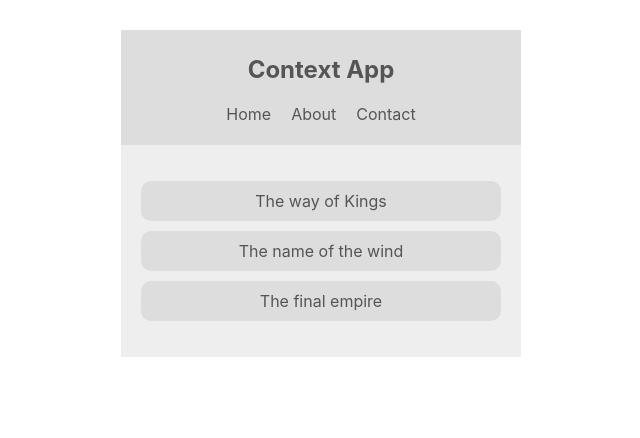
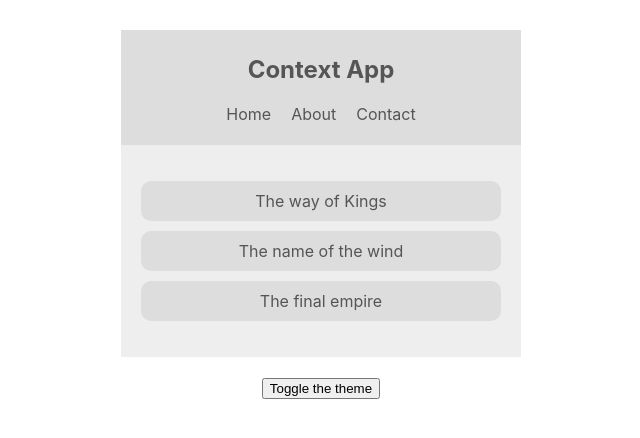
Before and after one commit to sawepeter/ReactContext-Hooks, a React (Create React App) app: page / in a window 1280 px wide. Shown: the top 438 px of the page, without its empty margins (319-959 px from the left). Built offline with nearby package versions, Linux system fonts and the light colour scheme.

Commit message:
toggle theme update

```diff
--- a/src/App.js
+++ b/src/App.js
@@ -2,6 +2,7 @@
 import React from 'react';
 import BookList from "./components/BookList";
 import ThemeContextProvider from "./contexts/ThemeContext";
+import ThemeToggle from "./components/ThemeToggle";
 
 
 function App() {
@@ -10,6 +11,7 @@
       <ThemeContextProvider>
        <Navbar/>
        <BookList/>
+       <ThemeToggle/>
       </ThemeContextProvider>
 
 
--- /dev/null
+++ b/src/components/ThemeToggle.js
@@ -0,0 +1,14 @@
+import React, { Component } from 'react';
+import { ThemeContext } from '../contexts/ThemeContext';
+
+class ThemeToggle extends Component {
+    static contextType = ThemeContext;
+    render() {
+        const { toggleTheme } = this.context;
+        return (
+            <button onClick={toggleTheme}>Toggle the theme</button>
+        );
+    }
+}
+
+export default ThemeToggle;
--- a/src/contexts/ThemeContext.js
+++ b/src/contexts/ThemeContext.js
@@ -8,9 +8,12 @@
         light: {syntax: '#555', ui: '#ddd', bg: '#eee'},
         dark: {syntax: '#ddd', ui: '#333', bg: '#555'}
      }
+     toggleTheme = () => {
+        this.setState({ isLightTheme: !this.state.isLightTheme });
+     }
     render() {
         return (
-            <ThemeContext.Provider value={{...this.state}}>
+            <ThemeContext.Provider value={{...this.state, toggleTheme: this.toggleTheme}}>
                 {this.props.children}
             </ThemeContext.Provider>
         );
```
